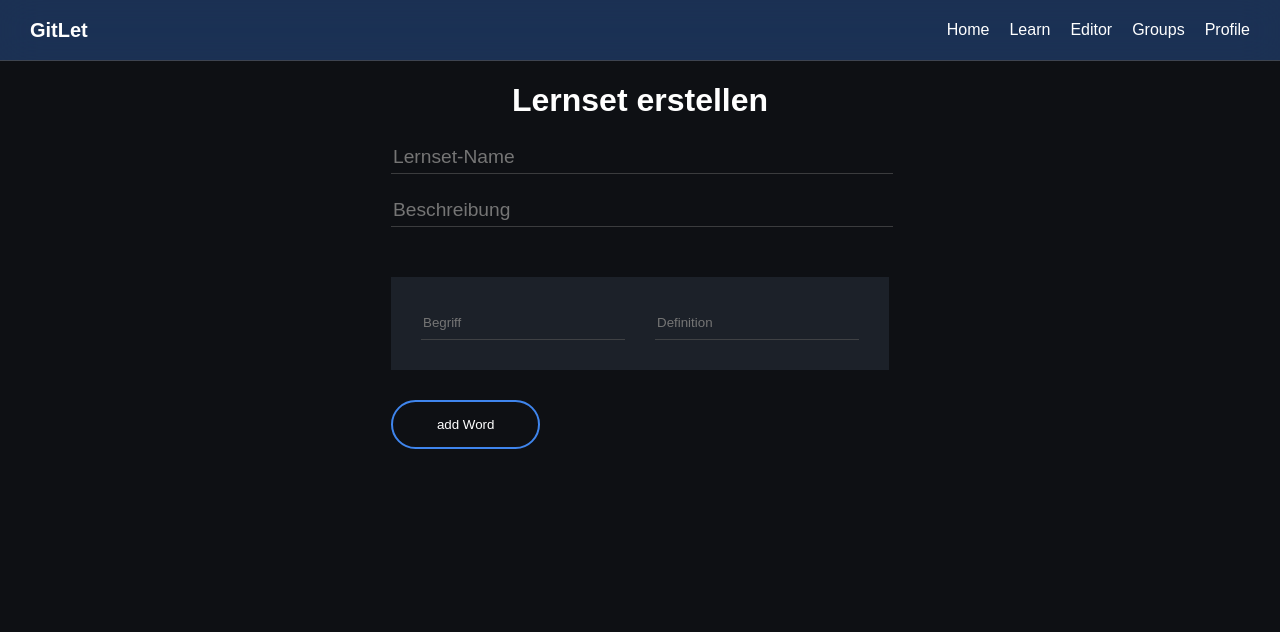
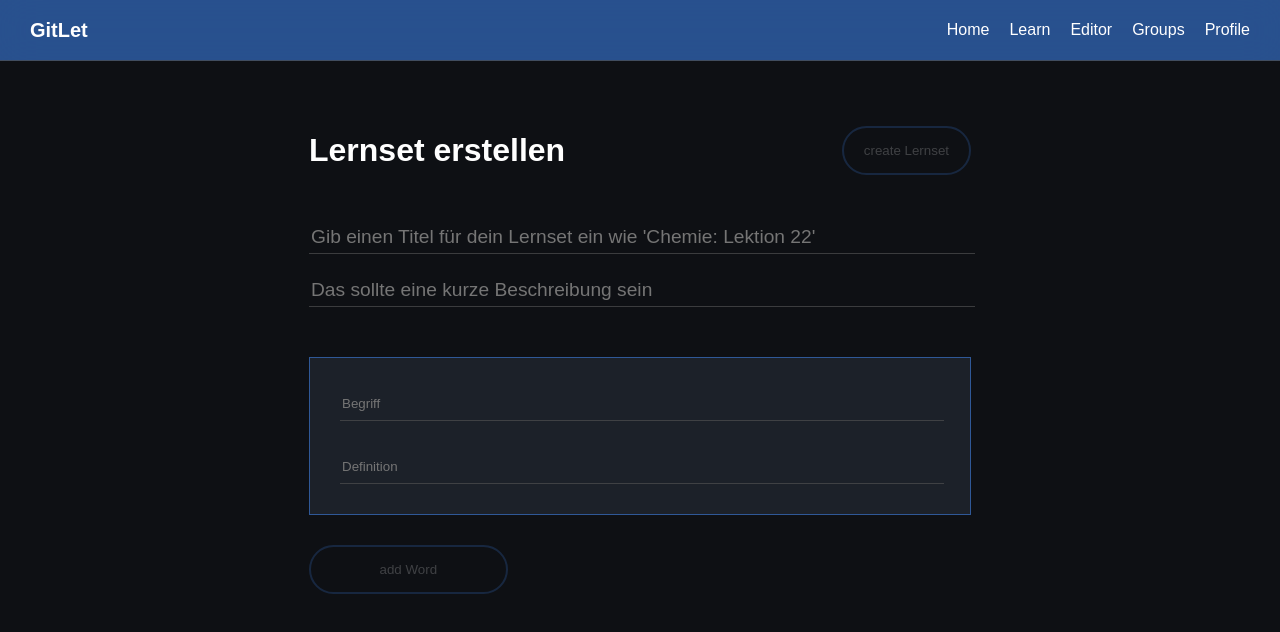
Before and after one commit to GiulianoGia/gitletfrontend, a Vue app: page /interaction/lernset in a window 1280 px wide. Shown: the top 632 px of the page. Built offline with nearby package versions, Linux system fonts and the light colour scheme.

Commit message:
modified interactionLernset

```diff
--- a/src/components/Button/Button.scss
+++ b/src/components/Button/Button.scss
@@ -7,13 +7,16 @@
         color: white;
         border-radius: 30px;
     }
-    &__item:hover {
+    &__item:hover:enabled {
         background-color:#3f85ed;
     }
 }
-
 .max {
+    padding: 15px 20px;
     width: 100%;
+}
+.large {
+    width: 80%;
 }
 .medium {
     width: 30%;
@@ -21,3 +24,6 @@
 .small {
     width: 20%;
 }
+.disabled {
+    opacity: 20%;
+}
--- a/src/components/Button/Button.ts
+++ b/src/components/Button/Button.ts
@@ -13,6 +13,10 @@ export default defineComponent({
             validator(value: string) {
                 return ['small', 'medium', 'large', 'max'].includes(value)
             }
+        },
+        disabled: {
+            type: Boolean,
+            default: false
         }
     }
 })
--- a/src/components/Button/Button.vue
+++ b/src/components/Button/Button.vue
@@ -1,7 +1,7 @@
 <template>
-    <div class="button">
-        <button class="button__item" type="button"
-            :class="[{ 'small': size === 'small' }, { 'medium': size === 'medium' }, { 'large': size === 'large' }, { 'max': size === 'max' }]">
+    <div class="button" >
+        <button :disabled="disabled" class="button__item" type="button"
+            :class="[{ 'small': size === 'small' }, { 'medium': size === 'medium' }, { 'large': size === 'large' }, { 'max': size === 'max' }, {'disabled': disabled}]">
             {{ label }}
         </button>
     </div>
--- a/src/components/Navbar/Navbar.scss
+++ b/src/components/Navbar/Navbar.scss
@@ -1,7 +1,8 @@
 .navbar {
     top: 0px;
     position: sticky;
-    background-color: #3f85ed4a;
+    z-index: 1000000000;
+    background-color: #3f85ed8f;
     border-bottom: 1px solid #4c4d4fba;
     webkit-backdrop-filter: saturate(180%) blur(20px);
     backdrop-filter: saturate(180%) blur(20px);
--- a/src/views/Authentication/Login/Login.ts
+++ b/src/views/Authentication/Login/Login.ts
@@ -23,6 +23,13 @@ export default defineComponent({
         InputField,
         Button
       },
+      mounted() {
+        window.addEventListener("keypress", e => {
+            if (e.code === 'Enter') {
+                document.getElementById("firstInput")!.focus();
+            }
+        });
+    },
       methods: {
         async loginUser() {
             if (isObjectEmpty(this.user)) {
--- a/src/views/Authentication/Login/Login.vue
+++ b/src/views/Authentication/Login/Login.vue
@@ -3,8 +3,8 @@
         <div class="login__modal">
             <h1>Login</h1>
             <form class="modal__form">
-                <InputField type="text" v-model="user.username" label="username" />
-                <InputField :disableValidation="true" type="password" v-model="user.password" label="password" />
+                <InputField id="firstInput" type="text" v-model="user.username" label="username" />
+                <InputField id="secondInput" :disableValidation="true" type="password" v-model="user.password" label="password" />
                 <Button label="Login" type="button" size="max" @click="loginUser"/>
             </form>
             <div class="modal__link">
--- a/src/views/Create/InteractionLernsetView/InteractionLernsetView.scss
+++ b/src/views/Create/InteractionLernsetView/InteractionLernsetView.scss
@@ -1,12 +1,20 @@
 .interaction-lernset-view {
+    padding: 50px 0;
     display: flex;
-    justify-content: center;
     flex-direction: column;
     align-items: center;
 
     &__action {
+        background-color: #0e1014;
         margin-bottom: 30px;
+        position: sticky;
+        top: 61px;
+        padding-top: 30px;
+        z-index: 30000;
 
+        .action__label {
+            color: #b4bcc2;
+        }
         .action__input {
             background-color: transparent;
             outline: none;
@@ -24,7 +32,11 @@
         margin-bottom: 30px;
 
         .word-set__container {
-            padding: 30px;
+            position: relative;
+            display: flex;
+            flex-direction: column;
+            padding: 80px 30px 20px 30px;
+            width: 600px;
             display: flex;
             gap: 30px;
             margin-bottom: 10px;
@@ -36,9 +48,34 @@
                 color: white;
                 border: none;
                 border-bottom: 1px solid #4c4d4fba;
-                width: 200px;
+                width: 100%;
                 height: 30px;
+            }
+            .container__delete {
+                position: absolute;
+                top: 20px;
+                right: 20px;
+                background-color: transparent;
+                border: none;
+                font-size: 20px;
+                color: rgb(238, 83, 83);
+            }
+            .container__label {
+                color: #b4bcc2;
+            }
+            .container__count {
+                position: absolute;
+                top: 20px;
+                left: 20px;
+                font-weight: 600;
+                margin: 0;
             }
         }
     }
+    &__top {
+        display: flex;
+        flex-direction: row;
+        justify-content: space-between;
+        align-items: center;
+    }
 }
--- a/src/views/Create/InteractionLernsetView/InteractionLernsetView.ts
+++ b/src/views/Create/InteractionLernsetView/InteractionLernsetView.ts
@@ -1,6 +1,7 @@
 import { defineComponent } from 'vue';
 import Button from '@/components/Button/Button.vue';
 import InputField from '@/components/InputField/InputField.vue';
+import { Word } from '@/types/Word';
 
 export default defineComponent({
     name: 'InteractionLernsetView',
@@ -10,9 +11,11 @@ export default defineComponent({
                 firstWord: '',
                 secondWord: ''
             },
+            createButton: true,
+            addButton: true,
             lernsetWords: [] as any,
             lernsetName: '',
-            numberOfWords: 1,
+            lernsetDescription: '',
             languages: {} as Array<String>
         }
     },
@@ -27,20 +30,46 @@ export default defineComponent({
             }
         });
     },
+    watch: {
+        wordsSet: {
+            deep: true,
+            handler() {
+                if (this.wordsSet.firstWord !== '' && this.wordsSet.secondWord !== '') {
+                    this.addButton = false;
+                } else {
+                    this.addButton = true;
+                }
+            }
+        },
+        lernsetWords: {
+            deep: true,
+            handler() {
+                if (this.lernsetWords.length > 0) {
+                    this.createButton = false;
+                } else {
+                    this.createButton = true;
+                }
+            }
+        }
+    },
     methods: {
+        deleteWord(id: number) {
+            const index = this.lernsetWords.indexOf(id);
+            this.lernsetWords.splice(index, 1);
+        },
         addWord() {
-            console.log(this.wordsSet.firstWord, this.wordsSet.secondWord);
             if (this.wordsSet.firstWord !== '' && this.wordsSet.secondWord !== '') {
                 const words = {
                     firstWord: this.wordsSet.firstWord,
                     secondWord: this.wordsSet.secondWord
                 }
+                this.lernsetWords.push(words);
                 this.resetWordSet();
-                this.lernsetWords.push(words);
-                this.numberOfWords++
             }
         },
         resetWordSet() {
+            (<HTMLInputElement>document.getElementById("firstInput")).value = "";
+            (<HTMLInputElement>document.getElementById("secondInput")).value = "";
             this.wordsSet.firstWord = '';
             this.wordsSet.secondWord = '';
         },
--- a/src/views/Create/InteractionLernsetView/InteractionLernsetView.vue
+++ b/src/views/Create/InteractionLernsetView/InteractionLernsetView.vue
@@ -1,19 +1,38 @@
 <template>
   <div class="interaction-lernset-view">
-    <h1>Lernset erstellen</h1>
     <div>
+      <div class="interaction-lernset-view__top">
+        <h1>Lernset erstellen</h1>
+        <Button :disabled="createButton" label="create Lernset" type="button" size="max"/>
+      </div>
       <div class="interaction-lernset-view__action">
-        <input class="action__input" placeholder="Lernset-Name" />
+        <label class="action__label" v-if="lernsetName">Titel</label>
+        <input class="action__input" v-model="lernsetName"
+          placeholder="Gib einen Titel für dein Lernset ein wie 'Chemie: Lektion 22'" />
         <br />
-        <input class="action__input" placeholder="Beschreibung" />
+        <label class="action__label" v-if="lernsetDescription">Beschreibung</label>
+        <input class="action__input" v-model="lernsetDescription"
+          placeholder="Das sollte eine kurze Beschreibung sein" />
       </div>
       <div class="interaction-lernset-view__word-set">
-        <div v-for="i in numberOfWords" :key="i" class="word-set__container">
-          <input class="container__input" placeholder="Begriff" @input="addFirstWordToList">
-          <input class="container__input" placeholder="Definition" @input="addSecondWordToList" />
+        <div v-for="(i, index) in lernsetWords" :key="i" class="word-set__container">
+          <p class="container__count">{{ index + 1 }}</p>
+          <button class="container__delete" @click="deleteWord(i)">x</button>
+          <div>
+            <label class="container__label" v-if="i.firstWord">Begriff</label>
+            <input class="container__input" v-model="i.firstWord" placeholder="Begriff" />
+          </div>
+          <div>
+            <label class="container__label" v-if="i.secondWord">Definition</label>
+            <input class="container__input" v-model="i.secondWord" placeholder="Definition" />
+          </div>
+        </div>
+        <div class="word-set__container" style="padding: 30px; border: 1px solid #3f85ed8f">
+          <input class="container__input" id="firstInput" placeholder="Begriff" @input="addFirstWordToList">
+          <input class="container__input" id="secondInput" placeholder="Definition" @input="addSecondWordToList" />
         </div>
       </div>
-      <Button label="add Word" type="button" size="medium" @click="addWord()">add new Word</Button>
+      <Button :disabled="addButton" label="add Word" type="button" size="medium" @click="addWord()">add new Word</Button>
     </div>
   </div>
 </template>
```
